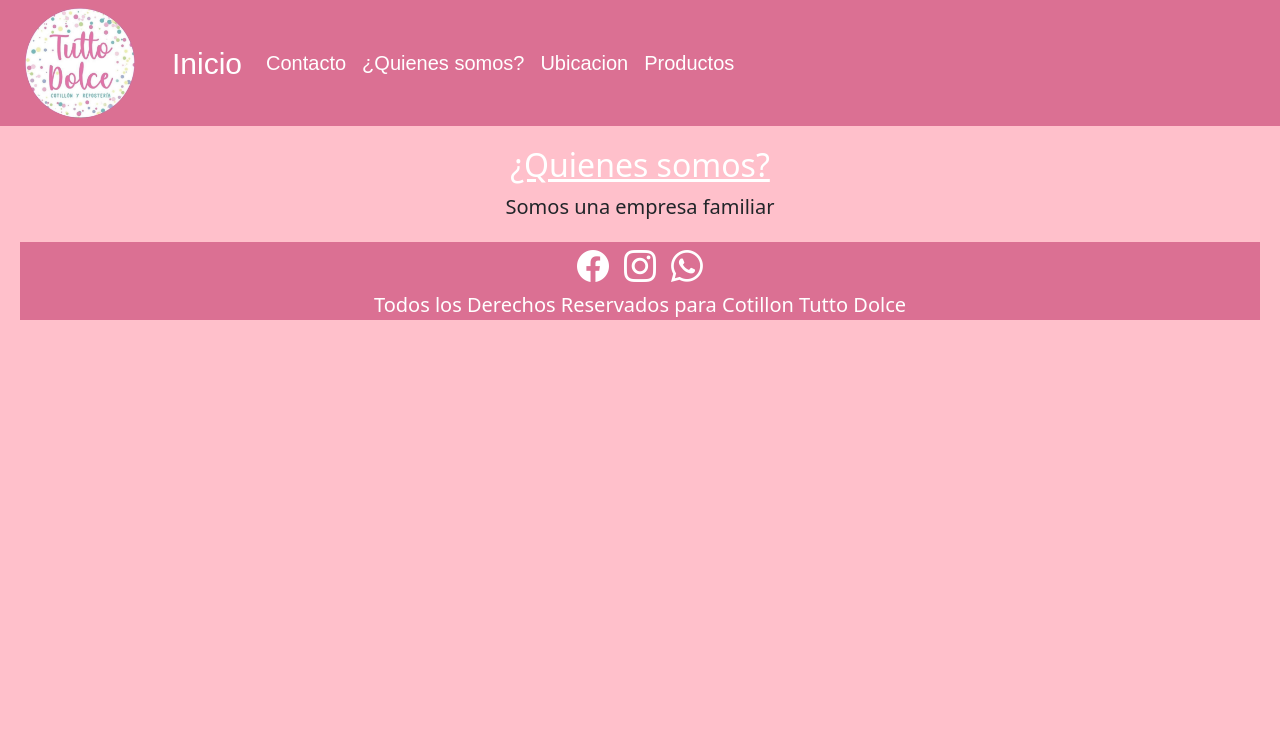
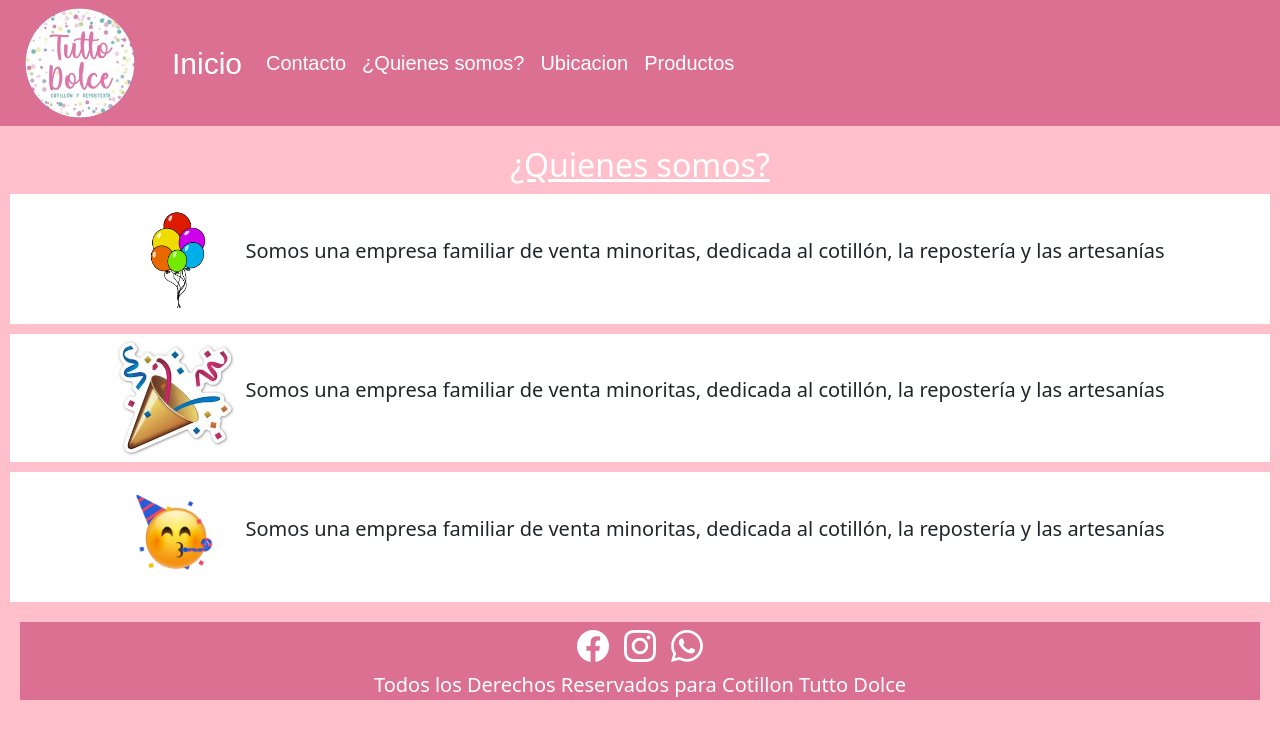
Before and after one commit to ludmilafer3/PF-Fernandez, a plain HTML site: page pages/quienes-somos.html in a window 1280 px wide. Drawn offline with nearby package versions, Linux system fonts and the light colour scheme.

Commit message:
entrega el segundo proyecto

```diff
--- a/css/styles.css
+++ b/css/styles.css
@@ -40,9 +40,26 @@
     height: 50px;
     position: fixed;
     bottom: 30px;
-    right: 50px;
+    right: 30px;
 }
 /*termina la pagina de contacto*/
+
+/*PAGINA QUIENES SOMOS?*/
+.descripcion{
+    display: flex;
+    flex-direction: row;
+    justify-content: center;
+    align-items: center;
+    gap: 10px;
+    background-color: white;
+    margin: 10px 10px;
+    padding: 5px;
+}
+
+.descripcion img{
+    width: 120px;
+
+}
 
 
 img{
--- a/pages/quienes-somos.html
+++ b/pages/quienes-somos.html
@@ -45,7 +45,18 @@
 
     <section>
         <h2>¿Quienes somos?</h2>
-        <p>Somos una empresa familiar </p>
+        <div class="descripcion">
+            <img src="../img/globo.png" alt="globos">
+            <p>Somos una empresa familiar de venta minoritas, dedicada al cotillón, la repostería y las artesanías</p>
+        </div>
+        <div class="descripcion reverse">
+            <img src="../img/emoji-fiesta.jpg" alt="emoji-fiesta">
+            <p>Somos una empresa familiar de venta minoritas, dedicada al cotillón, la repostería y las artesanías</p>
+        </div>
+        <div class="descripcion">
+            <img src="../img/emoji-cara-fiesta.jpg" alt="emoji-cara-fiesta">
+            <p>Somos una empresa familiar de venta minoritas, dedicada al cotillón, la repostería y las artesanías</p>
+        </div>
     </section>
 
 
```
Also changed, not shown: pages/contacto.html (+1 -1 lines), img/emoji-cara-fiesta.jpg (added), img/emoji-fiesta.jpg (added), img/globo.png (added).
